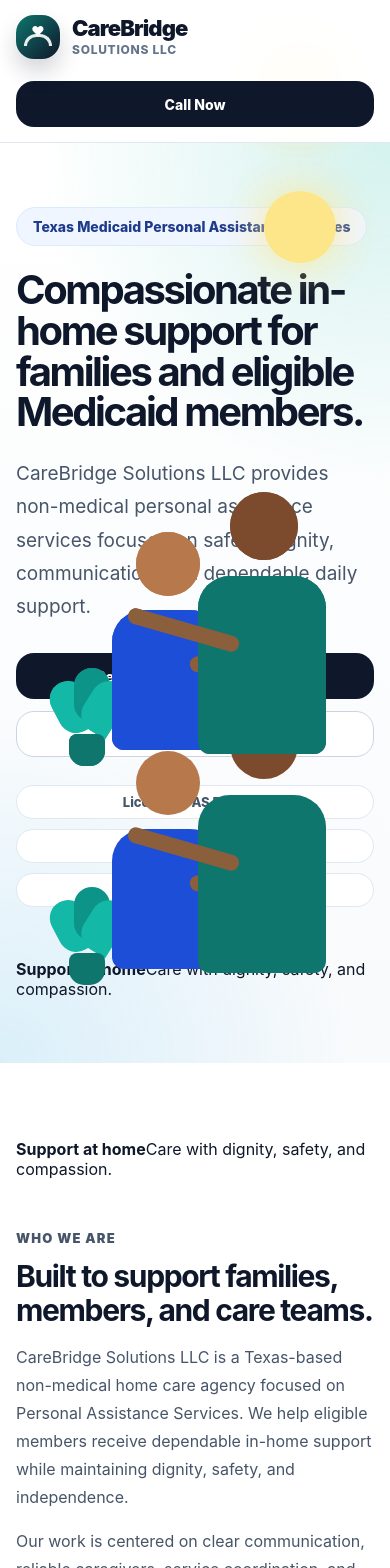
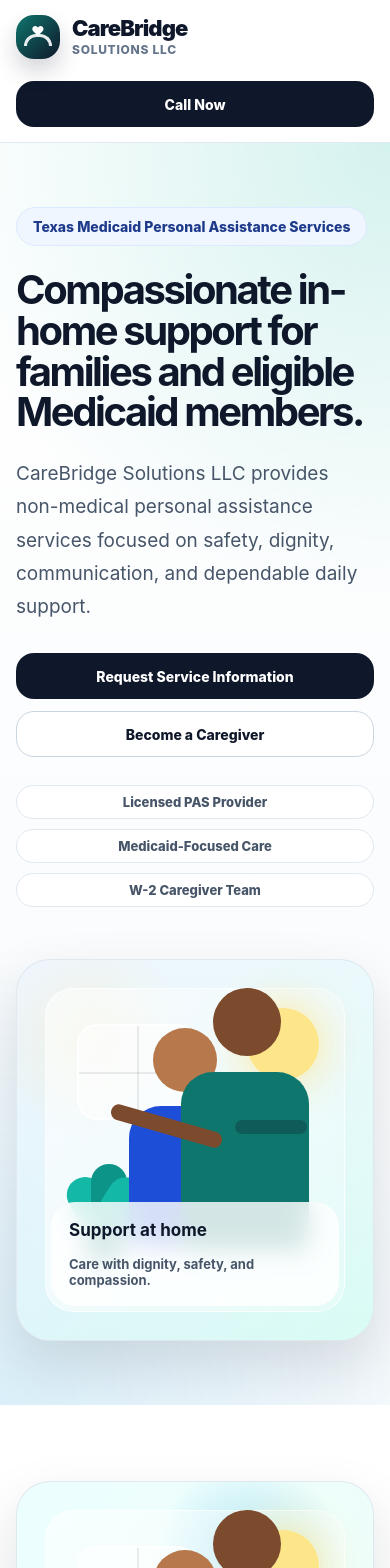
Before and after one commit to adminthecbscarecom/carebridge-website, a React (Vite) app: page / in a window 390 px wide. Shown: the top 1568 px of the page. Built offline with nearby package versions, Linux system fonts and the light colour scheme.

Commit message:
styles.css

```diff
--- a/src/styles.css
+++ b/src/styles.css
@@ -8,7 +8,8 @@
 
 body {
   margin: 0;
-  font-family: Inter, ui-sans-serif, system-ui, -apple-system, BlinkMacSystemFont, "Segoe UI", sans-serif;
+  font-family: Inter, ui-sans-serif, system-ui, -apple-system, BlinkMacSystemFont, "Segoe UI",
+    sans-serif;
   color: #0f172a;
   background: #f8fafc;
 }
@@ -167,8 +168,7 @@
 .hero {
   position: relative;
   overflow: hidden;
-  background:
-    radial-gradient(circle at top right, rgba(20, 184, 166, 0.18), transparent 35%),
+  background: radial-gradient(circle at top right, rgba(20, 184, 166, 0.18), transparent 35%),
     radial-gradient(circle at bottom left, rgba(14, 165, 233, 0.13), transparent 35%),
     linear-gradient(180deg, #ffffff, #f8fafc);
 }
@@ -249,35 +249,32 @@
   font-weight: 800;
 }
 
-.care-photo {
+.care-illustration {
   min-height: 430px;
   border-radius: 34px;
   overflow: hidden;
-  background:
-    linear-gradient(135deg, rgba(15, 118, 110, 0.16), rgba(14, 165, 233, 0.14)),
+  background: linear-gradient(135deg, rgba(15, 118, 110, 0.16), rgba(14, 165, 233, 0.14)),
     #ffffff;
   box-shadow: 0 24px 55px rgba(15, 23, 42, 0.13);
   border: 1px solid rgba(226, 232, 240, 0.9);
 }
 
-.photo-window {
+.scene {
   position: relative;
   height: 100%;
   min-height: 430px;
   overflow: hidden;
-  background:
-    linear-gradient(180deg, rgba(255, 255, 255, 0.55), rgba(255, 255, 255, 0.25)),
+  background: linear-gradient(180deg, rgba(255, 255, 255, 0.55), rgba(255, 255, 255, 0.25)),
     radial-gradient(circle at 20% 20%, rgba(252, 211, 77, 0.3), transparent 24%),
     linear-gradient(135deg, #dbeafe, #ccfbf1);
 }
 
-.photo-window::before {
+.scene::before {
   content: "";
   position: absolute;
   inset: 28px;
   border-radius: 28px;
-  background:
-    linear-gradient(90deg, rgba(255, 255, 255, 0.42), transparent),
+  background: linear-gradient(90deg, rgba(255, 255, 255, 0.42), transparent),
     rgba(255, 255, 255, 0.28);
   border: 1px solid rgba(255, 255, 255, 0.65);
 }
@@ -291,6 +288,35 @@
   border-radius: 50%;
   background: #fde68a;
   box-shadow: 0 0 45px rgba(253, 230, 138, 0.95);
+}
+
+.window {
+  position: absolute;
+  top: 64px;
+  left: 60px;
+  width: 120px;
+  height: 96px;
+  border-radius: 20px;
+  background: rgba(255, 255, 255, 0.55);
+  border: 2px solid rgba(255, 255, 255, 0.7);
+}
+
+.window span:first-child {
+  position: absolute;
+  left: 50%;
+  top: 0;
+  width: 2px;
+  height: 100%;
+  background: rgba(15, 23, 42, 0.08);
+}
+
+.window span:last-child {
+  position: absolute;
+  left: 0;
+  top: 50%;
+  width: 100%;
+  height: 2px;
+  background: rgba(15, 23, 42, 0.08);
 }
 
 .plant {
@@ -344,7 +370,6 @@
 .person .head {
   position: absolute;
   border-radius: 50%;
-  background: #8b5e3c;
 }
 
 .person .body {
@@ -356,7 +381,6 @@
   position: absolute;
   height: 16px;
   border-radius: 999px;
-  background: #8b5e3c;
 }
 
 .client {
@@ -387,6 +411,7 @@
   right: -42px;
   width: 95px;
   transform: rotate(-12deg);
+  background: #b7794b;
 }
 
 .caregiver {
@@ -417,9 +442,10 @@
   left: -52px;
   width: 115px;
   transform: rotate(16deg);
+  background: #7c4a2d;
 }
 
-.care-line {
+.care-connection {
   position: absolute;
   left: 268px;
   bottom: 206px;
@@ -429,7 +455,7 @@
   background: rgba(15, 23, 42, 0.28);
 }
 
-.photo-caption {
+.scene-caption {
   position: absolute;
   left: 34px;
   right: 34px;
@@ -445,25 +471,23 @@
   color: #0f172a;
 }
 
-.photo-caption strong {
+.scene-caption strong {
   font-size: 17px;
 }
 
-.photo-caption span {
+.scene-caption span {
   color: #475569;
   font-weight: 700;
   font-size: 13px;
 }
 
-.care-photo-about .photo-window {
-  background:
-    radial-gradient(circle at 65% 20%, rgba(14, 165, 233, 0.28), transparent 25%),
+.care-illustration-about .scene {
+  background: radial-gradient(circle at 65% 20%, rgba(14, 165, 233, 0.28), transparent 25%),
     linear-gradient(135deg, #ecfeff, #f0fdf4);
 }
 
-.care-photo-story .photo-window {
-  background:
-    radial-gradient(circle at 20% 10%, rgba(251, 191, 36, 0.26), transparent 26%),
+.care-illustration-story .scene {
+  background: radial-gradient(circle at 20% 10%, rgba(251, 191, 36, 0.26), transparent 26%),
     linear-gradient(135deg, #f8fafc, #dbeafe);
 }
 
@@ -571,8 +595,7 @@
 }
 
 .dark-section {
-  background:
-    radial-gradient(circle at top right, rgba(20, 184, 166, 0.22), transparent 35%),
+  background: radial-gradient(circle at top right, rgba(20, 184, 166, 0.22), transparent 35%),
     #020617;
   color: white;
   padding: 76px 0;
@@ -647,11 +670,6 @@
   color: #0f172a;
 }
 
-.credential-detail {
-  margin: 8px 0 0;
-  color: #475569;
-}
-
 .status-badge {
   display: inline-block;
   padding: 6px 10px;
@@ -690,8 +708,7 @@
 }
 
 .careers-section {
-  background:
-    radial-gradient(circle at top left, rgba(14, 165, 233, 0.12), transparent 36%),
+  background: radial-gradient(circle at top left, rgba(14, 165, 233, 0.12), transparent 36%),
     #f8fafc;
 }
 
@@ -789,8 +806,8 @@
     padding: 64px 0;
   }
 
-  .care-photo,
-  .photo-window {
+  .care-illustration,
+  .scene {
     min-height: 380px;
   }
 
@@ -823,7 +840,7 @@
     text-align: center;
   }
 
-  .photo-caption {
+  .scene-caption {
     flex-direction: column;
     align-items: flex-start;
   }
@@ -836,7 +853,7 @@
     right: 42px;
   }
 
-  .care-line {
+  .care-connection {
     left: 218px;
     width: 72px;
   }
```
